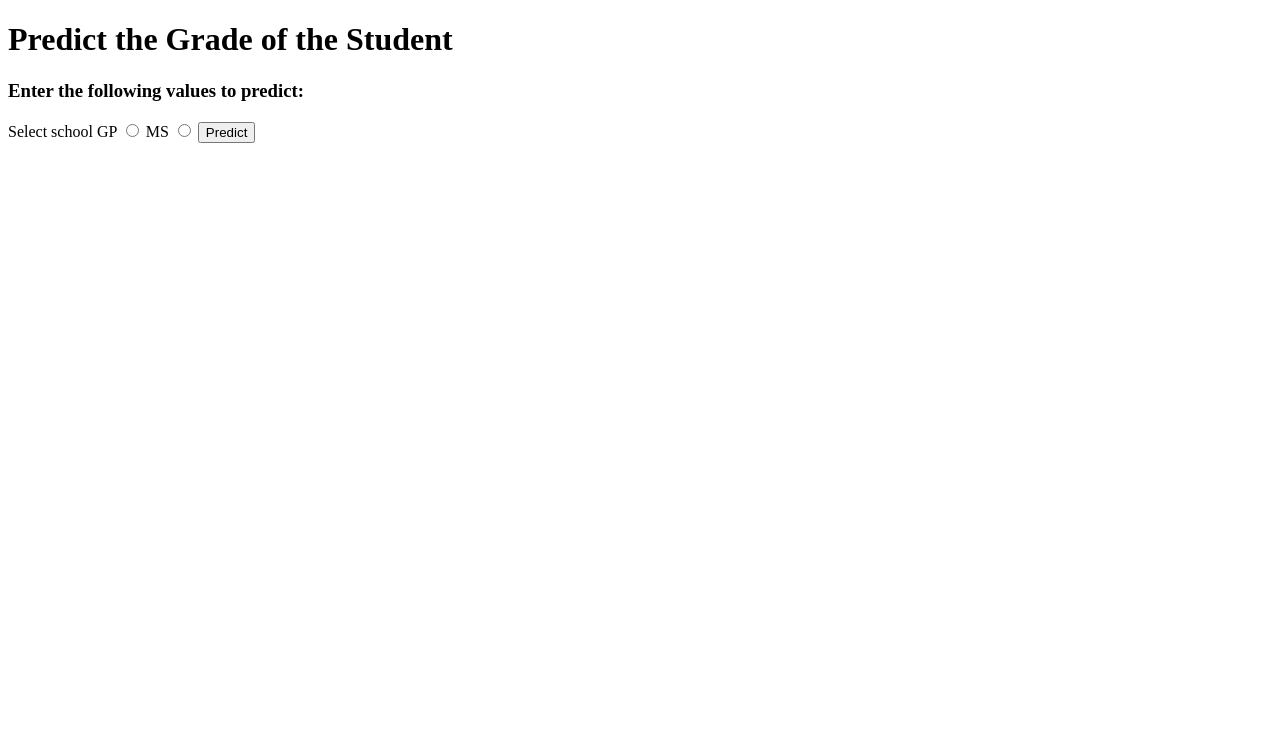
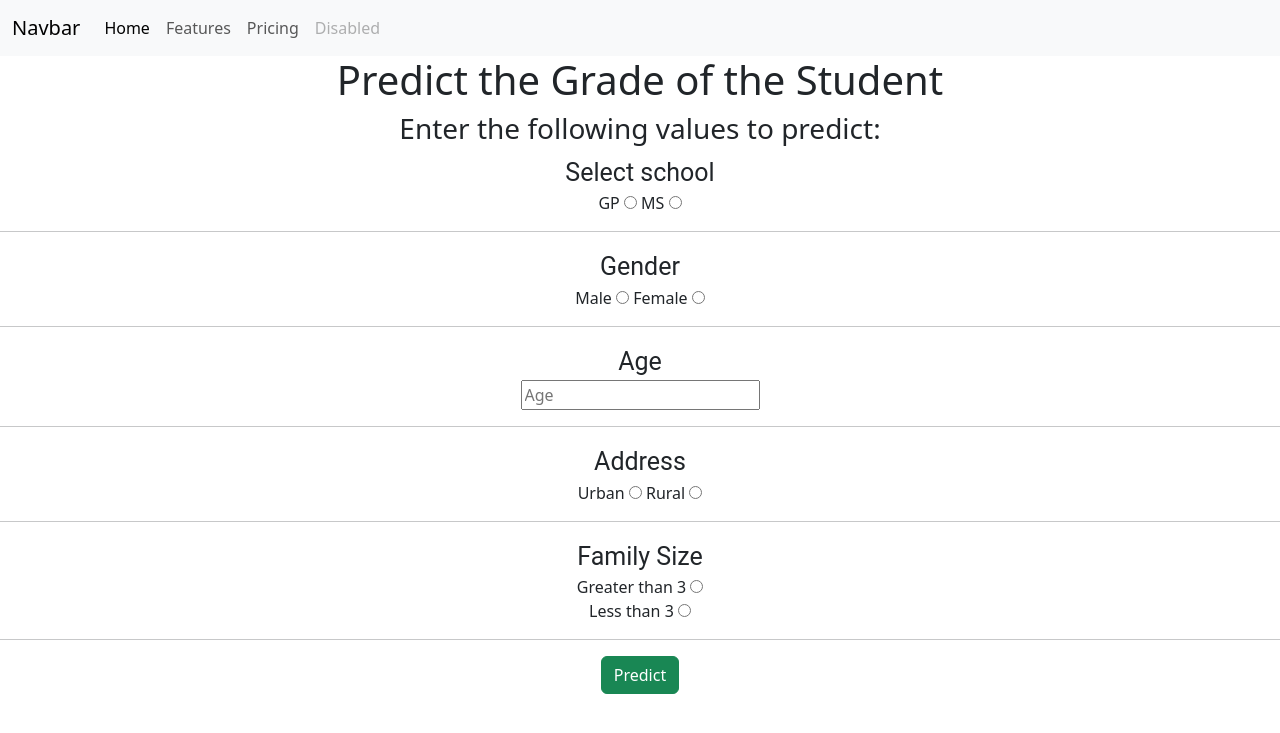
Before and after one commit to sakshii2004/Automatic-Ticket-Classification, a Flask app: page / in a window 1280 px wide. Shown: the top 733 px of the page. Run offline with Flask 2, Linux system fonts and the light colour scheme; parts of the project's set-up code (start-up, migrations or seed data) failed here and were passed over.

Commit message:
added two more form inputs

```diff
--- a/app.py
+++ b/app.py
@@ -11,7 +11,7 @@ def home():
 
 @app.route('/predict',methods=['POST'])
 def predict():
-    int_features = [float(x) for x in request.form.values()]
+    int_features = [int(x) for x in request.form.values()]
     return render_template('predict.html',feat=int_features)
 
 if __name__== "__main__":
--- /dev/null
+++ b/templates/nav.html
@@ -0,0 +1,24 @@
+<nav class="navbar navbar-expand-lg bg-body-tertiary">
+  <div class="container-fluid">
+    <a class="navbar-brand" href="#">Navbar</a>
+    <button class="navbar-toggler" type="button" data-bs-toggle="collapse" data-bs-target="#navbarNav" aria-controls="navbarNav" aria-expanded="false" aria-label="Toggle navigation">
+      <span class="navbar-toggler-icon"></span>
+    </button>
+    <div class="collapse navbar-collapse" id="navbarNav">
+      <ul class="navbar-nav">
+        <li class="nav-item">
+          <a class="nav-link active" aria-current="page" href="#">Home</a>
+        </li>
+        <li class="nav-item">
+          <a class="nav-link" href="#">Features</a>
+        </li>
+        <li class="nav-item">
+          <a class="nav-link" href="#">Pricing</a>
+        </li>
+        <li class="nav-item">
+          <a class="nav-link disabled">Disabled</a>
+        </li>
+      </ul>
+    </div>
+  </div>
+</nav>
--- a/templates/predict.html
+++ b/templates/predict.html
@@ -3,23 +3,79 @@
 <html>
     <head>
         <title>Student Grade Prediction</title>
+      <meta charset="utf-8">
+    <meta name="viewport" content="width=device-width, initial-scale=1">
+    <link href="https://cdn.jsdelivr.net/npm/bootstrap@5.3.0-alpha3/dist/css/bootstrap.min.css" rel="stylesheet" integrity="sha384-KK94CHFLLe+nY2dmCWGMq91rCGa5gtU4mk92HdvYe+M/SXH301p5ILy+dN9+nJOZ" crossorigin="anonymous">
+      <style>
+        .parameters {
+          font-family: Roboto;
+          font-size: 25px;
+        }
+      </style>
     </head>
     <body>
-        <div class="login">
+      {% include 'nav.html' %}
+
+        <div class="login text-center">
             <h1>Predict the Grade of the Student</h1>
             <h3> Enter the following values to predict: </h3>
 
         <form action="{{ url_for('predict')}}"method="post">
-          <label> Select school </label>
+          <div class="mb-3">
+
+          <label class='parameters'> Select school </label> <br>
           <label id='GP'> GP
             <input id='GP' type="radio" name="school" value=1>
           </label>
           <label id='MS'> MS
           <input id='MS'type="radio" name="school" value=0>
             </label>
+          <br><hr>
+
+          <label class='parameters'> Gender </label>  <br>
+          <label id='Male'> Male
+            <input id='Male' type="radio" name="gender" value=0>
+          </label>
+          <label id='Female'> Female
+          <input id='Female'type="radio" name="gender" value=1>
+            </label>
+          <br><hr>
+
+          <label class='parameters'> Age </label>  <br>
+          <input type="text" name="Age" placeholder="Age" required="required"/>
+          <br><hr>
+
+          <label class='parameters'> Address </label> <br>
+          <label id='U'> Urban
+            <input id='U' type="radio" name="address" value=1>
+          </label>
+          <label id='R'> Rural
+          <input id='R'type="radio" name="address" value=0>
+            </label>
+          <br><hr>
+
+            <label class='parameters'> Family Size </label> <br>
+          <label id='GT3'> Greater than 3
+            <input id='GT3' type="radio" name="Family Size" value=1>
+          </label>
+            <br>
+          <label id='LE3'> Less than 3
+          <input id='LE3'type="radio" name="Family Size" value=0>
+            </label>
+          <br><hr>
 
 
-            <button type="submit" class="btn">Predict</button>
+
+          </div>
+
+
+
+
+
+
+
+
+            <button type="submit" class="btn btn-success">Predict</button>
 
             {{feat}}
 
```
